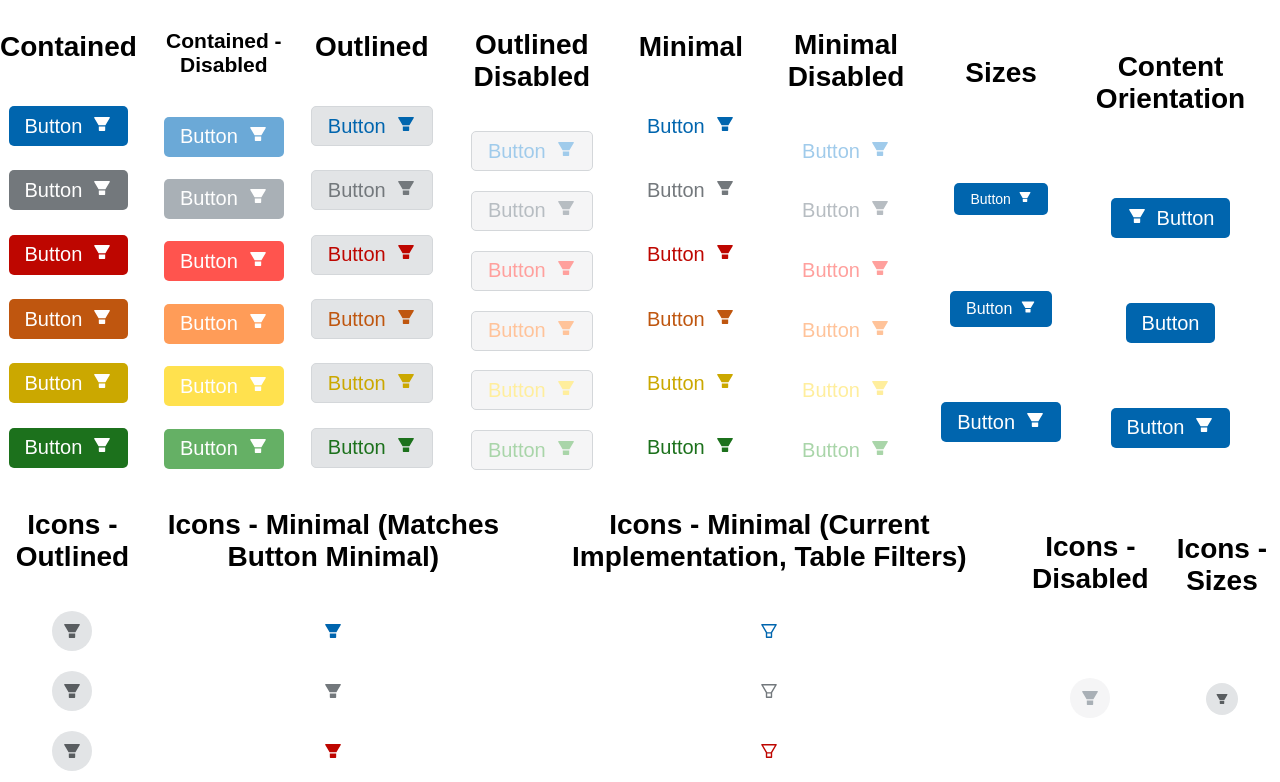
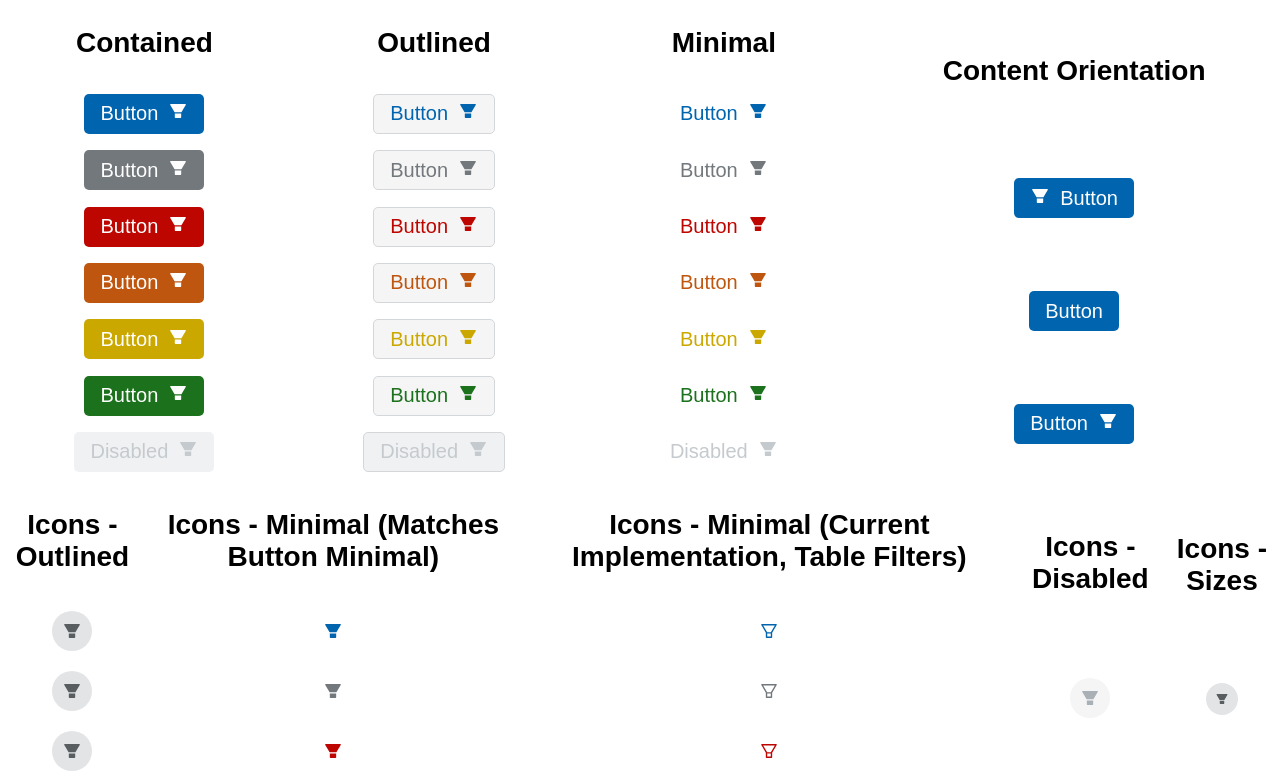
Before and after one commit to stacey-ng/styling-demo, a React (Create React App) app: page / in a window 1280 px wide. Shown: the top 782 px of the page. Built offline with nearby package versions, Linux system fonts and the light colour scheme; the HTML template or start-up script is replaced by a standard one.

Commit message:
Implemented helper functions to create styling objects in StyledButton style.js

```diff
--- a/src/App.js
+++ b/src/App.js
@@ -13,6 +13,7 @@ function App() {
             color="blue"
             endIcon="AiFillFilter"
             size="large"
+            activatable
           >
             Button
           </StyledButton>
@@ -21,6 +22,7 @@ function App() {
             color="neutral"
             endIcon="AiFillFilter"
             size="large"
+            activatable
           >
             Button
           </StyledButton>
@@ -29,6 +31,7 @@ function App() {
             color="red"
             endIcon="AiFillFilter"
             size="large"
+            activatable
           >
             Button
           </StyledButton>
@@ -37,6 +40,7 @@ function App() {
             color="orange"
             endIcon="AiFillFilter"
             size="large"
+            activatable
           >
             Button
           </StyledButton>
@@ -45,6 +49,7 @@ function App() {
             color="yellow"
             endIcon="AiFillFilter"
             size="large"
+            activatable
           >
             Button
           </StyledButton>
@@ -53,13 +58,10 @@ function App() {
             color="green"
             endIcon="AiFillFilter"
             size="large"
+            activatable
           >
             Button
           </StyledButton>
-        </div>
-
-        <div className="container contained disabled">
-          <h2>Contained - Disabled</h2>
           <StyledButton
             variant="contained"
             color="blue"
@@ -67,52 +69,7 @@ function App() {
             size="large"
             disabled
           >
-            Button
-          </StyledButton>
-          <StyledButton
-            variant="contained"
-            color="neutral"
-            endIcon="AiFillFilter"
-            size="large"
-            disabled
-          >
-            Button
-          </StyledButton>
-          <StyledButton
-            variant="contained"
-            color="red"
-            endIcon="AiFillFilter"
-            size="large"
-            disabled
-          >
-            Button
-          </StyledButton>
-          <StyledButton
-            variant="contained"
-            color="orange"
-            endIcon="AiFillFilter"
-            size="large"
-            disabled
-          >
-            Button
-          </StyledButton>
-          <StyledButton
-            variant="contained"
-            color="yellow"
-            endIcon="AiFillFilter"
-            size="large"
-            disabled
-          >
-            Button
-          </StyledButton>
-          <StyledButton
-            variant="contained"
-            color="green"
-            endIcon="AiFillFilter"
-            size="large"
-            disabled
-          >
-            Button
+            Disabled
           </StyledButton>
         </div>
 
@@ -172,10 +129,6 @@ function App() {
           >
             Button
           </StyledButton>
-        </div>
-
-        <div className="container outlined">
-          <h1>Outlined Disabled</h1>
           <StyledButton
             variant="outlined"
             color="blue"
@@ -184,57 +137,7 @@ function App() {
             activatable
             disabled
           >
-            Button
-          </StyledButton>
-          <StyledButton
-            variant="outlined"
-            color="neutral"
-            endIcon="AiFillFilter"
-            size="large"
-            activatable
-            disabled
-          >
-            Button
-          </StyledButton>
-          <StyledButton
-            variant="outlined"
-            color="red"
-            endIcon="AiFillFilter"
-            size="large"
-            activatable
-            disabled
-          >
-            Button
-          </StyledButton>
-          <StyledButton
-            variant="outlined"
-            color="orange"
-            endIcon="AiFillFilter"
-            size="large"
-            activatable
-            disabled
-          >
-            Button
-          </StyledButton>
-          <StyledButton
-            variant="outlined"
-            color="yellow"
-            endIcon="AiFillFilter"
-            size="large"
-            activatable
-            disabled
-          >
-            Button
-          </StyledButton>
-          <StyledButton
-            variant="outlined"
-            color="green"
-            endIcon="AiFillFilter"
-            size="large"
-            activatable
-            disabled
-          >
-            Button
+            Disabled
           </StyledButton>
         </div>
 
@@ -245,6 +148,7 @@ function App() {
             color="blue"
             endIcon="AiFillFilter"
             size="large"
+            activatable
           >
             Button
           </StyledButton>
@@ -253,6 +157,7 @@ function App() {
             color="neutral"
             endIcon="AiFillFilter"
             size="large"
+            activatable
           >
             Button
           </StyledButton>
@@ -261,6 +166,7 @@ function App() {
             color="red"
             endIcon="AiFillFilter"
             size="large"
+            activatable
           >
             Button
           </StyledButton>
@@ -269,6 +175,7 @@ function App() {
             color="orange"
             endIcon="AiFillFilter"
             size="large"
+            activatable
           >
             Button
           </StyledButton>
@@ -277,6 +184,7 @@ function App() {
             color="yellow"
             endIcon="AiFillFilter"
             size="large"
+            activatable
           >
             Button
           </StyledButton>
@@ -285,13 +193,10 @@ function App() {
             color="green"
             endIcon="AiFillFilter"
             size="large"
+            activatable
           >
             Button
           </StyledButton>
-        </div>
-
-        <div className="container minimal">
-          <h1>Minimal Disabled</h1>
           <StyledButton
             variant="minimal"
             color="blue"
@@ -299,79 +204,7 @@ function App() {
             size="large"
             disabled
           >
-            Button
-          </StyledButton>
-          <StyledButton
-            variant="minimal"
-            color="neutral"
-            endIcon="AiFillFilter"
-            size="large"
-            disabled
-          >
-            Button
-          </StyledButton>
-          <StyledButton
-            variant="minimal"
-            color="red"
-            endIcon="AiFillFilter"
-            size="large"
-            disabled
-          >
-            Button
-          </StyledButton>
-          <StyledButton
-            variant="minimal"
-            color="orange"
-            endIcon="AiFillFilter"
-            size="large"
-            disabled
-          >
-            Button
-          </StyledButton>
-          <StyledButton
-            variant="minimal"
-            color="yellow"
-            endIcon="AiFillFilter"
-            size="large"
-            disabled
-          >
-            Button
-          </StyledButton>
-          <StyledButton
-            variant="minimal"
-            color="green"
-            endIcon="AiFillFilter"
-            size="large"
-            disabled
-          >
-            Button
-          </StyledButton>
-        </div>
-        <div className="container sizes">
-          <h1>Sizes</h1>
-          <StyledButton
-            variant="contained"
-            color="blue"
-            endIcon="AiFillFilter"
-            size="small"
-          >
-            Button
-          </StyledButton>
-          <StyledButton
-            variant="contained"
-            color="blue"
-            endIcon="AiFillFilter"
-            size="medium"
-          >
-            Button
-          </StyledButton>
-          <StyledButton
-            variant="contained"
-            color="blue"
-            endIcon="AiFillFilter"
-            size="large"
-          >
-            Button
+            Disabled
           </StyledButton>
         </div>
 
--- a/src/styled-components/StyledButton/style.js
+++ b/src/styled-components/StyledButton/style.js
@@ -5,36 +5,77 @@ export const Button = styled.button(
   ({ variant, color, isActive, size, startIcon, endIcon }) => {
     // https://styled-components.com/docs/basics#styling-any-component\
     const { neutral } = colors;
+    const buttonColor = colors[color];
+    const colorIndex = defaultIndex[color];
 
-    const variants = {
-      contained: {
+    // Helper functions to create variant-based style objects
+    const createContainedStyle = () => {
+      let containedStyle = {
         text: neutral[1],
-        bg: colors[color][defaultIndex[color]],
+        bg: buttonColor[colorIndex],
+        border: "none",
+
         hoverText: neutral[1],
-        hoverBg: colors[color][defaultIndex[color] + 2],
-        disabledText: neutral[1],
-        disabledBg: colors[color][defaultIndex[color] - 2],
+        hoverBg: buttonColor[colorIndex + 2],
+
+        disabledText: neutral[7],
+        disabledBg: neutral[4],
+      };
+
+      if (isActive) {
+        containedStyle.bg = buttonColor[colorIndex + 2];
+      }
+
+      return containedStyle;
+    };
+
+    const createOutlinedStyle = () => {
+      let outlinedStyle = {
+        text: buttonColor[colorIndex],
+        bg: neutral[3],
+        border: `1px solid ${neutral[6]}`,
+
+        hoverText: buttonColor[colorIndex],
+        hoverBg: neutral[7],
+
+        disabledText: neutral[7],
+        disabledBg: neutral[4],
+      };
+
+      if (isActive) {
+        outlinedStyle.bg = buttonColor[colorIndex - 4];
+        outlinedStyle.border = `1px solid ${buttonColor[colorIndex]}`;
+        outlinedStyle.hoverBg = buttonColor[colorIndex - 2];
+      }
+
+      return outlinedStyle;
+    };
+
+    const createMinimalStyle = () => {
+      let minimalStyle = {
+        text: buttonColor[colorIndex],
+        bg: "none",
         border: "none",
-      },
-      outlined: {
-        text: colors[color][defaultIndex[color]],
-        bg: isActive ? colors[color][defaultIndex[color] - 4] : neutral[5],
-        hoverText: colors[color][defaultIndex[color]],
-        hoverBg: isActive ? colors[color][defaultIndex[color] - 2] : neutral[7],
-        disabledText: colors[color][defaultIndex[color] - 3],
-        disabledBg: neutral[3],
-        border: `1px solid ${
-          isActive ? colors[color][defaultIndex[color]] : neutral[6]
-        }`,
-      },
-      minimal: {
-        text: colors[color][defaultIndex[color]],
-        bg: "none",
-        hoverText: colors[color][defaultIndex[color]],
+
+        hoverText: buttonColor[colorIndex],
         hoverBg: neutral[3],
-        disabledText: colors[color][defaultIndex[color] - 3],
+
+        disabledText: neutral[7],
         disabledBg: "none",
-      },
+      };
+
+      if (isActive) {
+        minimalStyle.bg = neutral[3];
+      }
+
+      return minimalStyle;
+    };
+
+    // Object where styling helper functions can be called based on 'variant' prop
+    const stylingFunctions = {
+      contained: createContainedStyle,
+      outlined: createOutlinedStyle,
+      minimal: createMinimalStyle,
     };
 
     const height = {
@@ -60,7 +101,7 @@ export const Button = styled.button(
       hoverBg,
       disabledText,
       disabledBg,
-    } = variants[variant];
+    } = stylingFunctions[variant]();
 
     return css`
     display: flex;
--- a/src/styled-components/StyledIconButton/StyledIconButton.jsx
+++ b/src/styled-components/StyledIconButton/StyledIconButton.jsx
@@ -12,7 +12,7 @@ const StyledButton = ({
   type,
   size,
   icon,
-  // Better practice to delineate hover icon?
+  // Better practice to delineate hover/active/fill icon
   hoverIcon,
   onClick,
 }) => {
```
